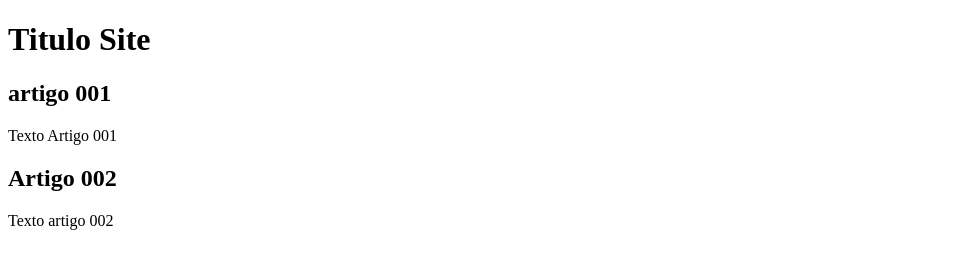
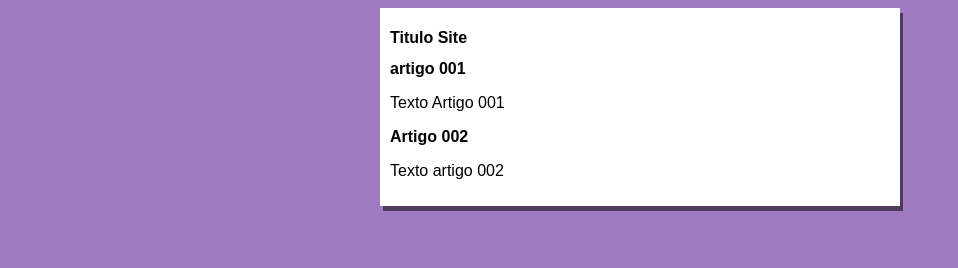
Before and after one commit to Halissonq/Projeto-Site, a plain HTML site: page index.html in a window 1280 px wide. Shown: the whole page, without its empty margins (0-958 px from the left). Drawn offline with Linux system fonts and the light colour scheme.

Commit message:
iniciel o design

```diff
--- /dev/null
+++ b/estilos/style.css
@@ -0,0 +1,17 @@
+* {
+    font-family: Arial, Helvetica, sans-serif;
+    font-size: 16px;
+}
+
+body {
+    background-color: rgb(160, 123, 196);
+
+}
+
+main {
+    background-color: white;
+    width: 500px;
+    margin: auto;
+    padding: 10px;
+    box-shadow: 3px 5px rgba(0, 0, 0, 0.513);
+}
--- a/index.html
+++ b/index.html
@@ -5,6 +5,7 @@
     <meta http-equiv="X-UA-Compatible" content="IE=edge">
     <meta name="viewport" content="width=device-width, initial-scale=1.0">
     <title>Titulo Site</title>
+    <link rel="stylesheet" href="estilos/style.css">
 </head>
 <body>
     <main>
```
